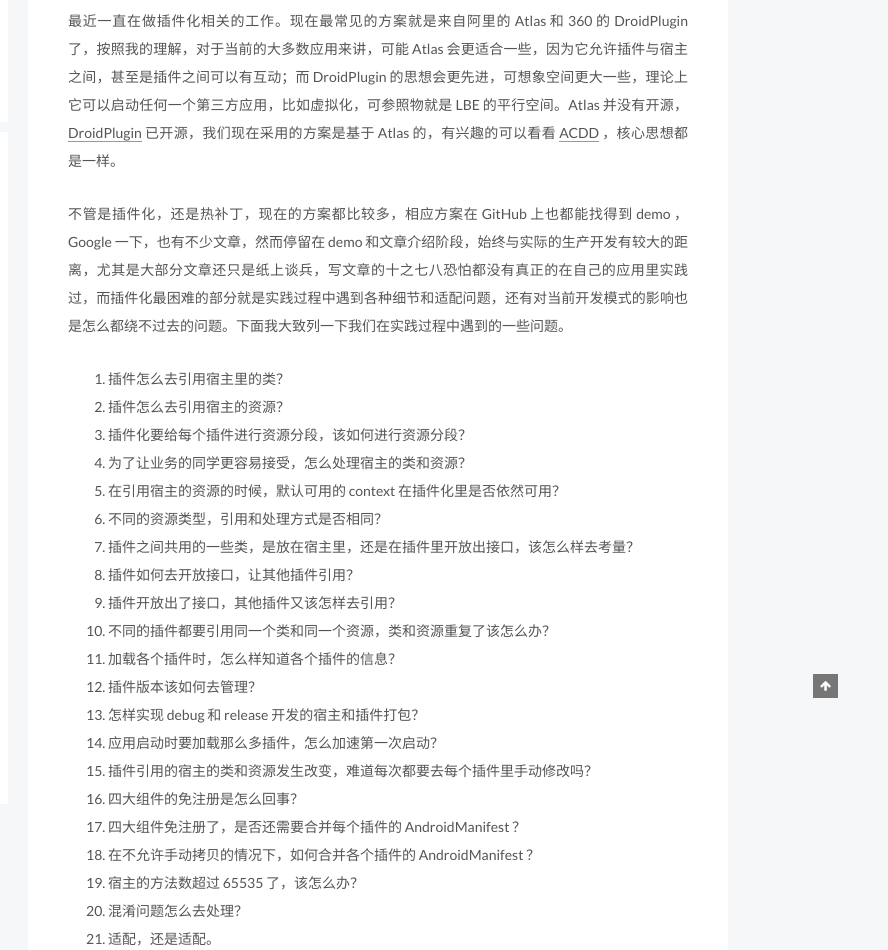
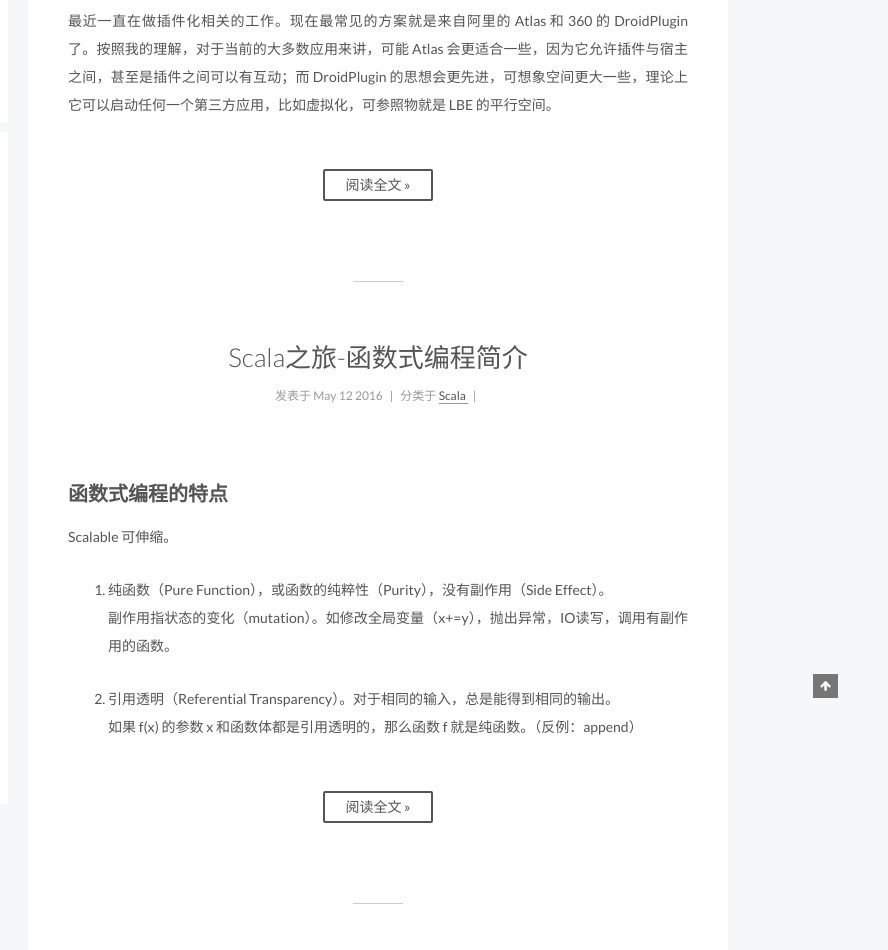
Before and after one commit to cxyxlxdm/cxyxlxdm.github.io, a plain HTML site: page index.html in a window 1280 px wide. Shown: the part 202-1152 px from the top of the page, 392-1280 px from the left. Drawn offline with Linux system fonts and the light colour scheme; some packages are replaced by stand-ins of ours; a script that the page names is missing.

Commit message:
Site updated: 2016-07-24 21:58:06

```diff
--- a/css/main.css
+++ b/css/main.css
@@ -1549,7 +1549,7 @@ pre .javascript .function {
   width: 4px;
   height: 4px;
   border-radius: 50%;
-  background: #ff2bff;
+  background: #3006d2;
 }
 .links-of-blogroll {
   font-size: 13px;
--- a/index.html
+++ b/index.html
@@ -324,35 +324,12 @@
 
 
 
-
-            <p>最近一直在做插件化相关的工作。现在最常见的方案就是来自阿里的 Atlas 和 360 的 DroidPlugin 了，按照我的理解，对于当前的大多数应用来讲，可能 Atlas 会更适合一些，因为它允许插件与宿主之间，甚至是插件之间可以有互动；而 DroidPlugin 的思想会更先进，可想象空间更大一些，理论上它可以启动任何一个第三方应用，比如虚拟化，可参照物就是 LBE 的平行空间。Atlas 并没有开源，<a href="https://github.com/DroidPluginTeam/DroidPlugin" target="_blank" rel="external">DroidPlugin</a> 已开源，我们现在采用的方案是基于 Atlas 的，有兴趣的可以看看 <a href="https://github.com/bunnyblue/ACDD" target="_blank" rel="external">ACDD</a> ，核心思想都是一样。</p>
-<p>不管是插件化，还是热补丁，现在的方案都比较多，相应方案在 GitHub 上也都能找得到 demo ，Google 一下，也有不少文章，然而停留在 demo 和文章介绍阶段，始终与实际的生产开发有较大的距离，尤其是大部分文章还只是纸上谈兵，写文章的十之七八恐怕都没有真正的在自己的应用里实践过，而插件化最困难的部分就是实践过程中遇到各种细节和适配问题，还有对当前开发模式的影响也是怎么都绕不过去的问题。下面我大致列一下我们在实践过程中遇到的一些问题。</p>
-<ol>
-<li>插件怎么去引用宿主里的类？</li>
-<li>插件怎么去引用宿主的资源？</li>
-<li>插件化要给每个插件进行资源分段，该如何进行资源分段？</li>
-<li>为了让业务的同学更容易接受，怎么处理宿主的类和资源？</li>
-<li>在引用宿主的资源的时候，默认可用的 context 在插件化里是否依然可用？</li>
-<li>不同的资源类型，引用和处理方式是否相同？</li>
-<li>插件之间共用的一些类，是放在宿主里，还是在插件里开放出接口，该怎么样去考量？</li>
-<li>插件如何去开放接口，让其他插件引用？</li>
-<li>插件开放出了接口，其他插件又该怎样去引用？</li>
-<li>不同的插件都要引用同一个类和同一个资源，类和资源重复了该怎么办？</li>
-<li>加载各个插件时，怎么样知道各个插件的信息？</li>
-<li>插件版本该如何去管理？</li>
-<li>怎样实现 debug 和 release 开发的宿主和插件打包？</li>
-<li>应用启动时要加载那么多插件，怎么加速第一次启动？</li>
-<li>插件引用的宿主的类和资源发生改变，难道每次都要去每个插件里手动修改吗？</li>
-<li>四大组件的免注册是怎么回事？</li>
-<li>四大组件免注册了，是否还需要合并每个插件的 AndroidManifest ？</li>
-<li>在不允许手动拷贝的情况下，如何合并各个插件的 AndroidManifest ？</li>
-<li>宿主的方法数超过 65535 了，该怎么办？</li>
-<li>混淆问题怎么去处理？</li>
-<li>适配，还是适配。</li>
-</ol>
-<p>实际操作中，因为对开发的影响是不可避免的，多亏了有 gradle ，通过定制 gradle 脚本，插件，甚至是 SDK 组件，很多事情我们可以做到自动化，当然，凡事有利就有弊，在这个过程中，会发现相当多的正常开发遇不到的 gradle 的『bug』，因此，假如 gradle 玩不转，会有很多麻烦。目前大致能想到的就这么多，以后有想到了再补充吧。</p>
-
-
+          <p>最近一直在做插件化相关的工作。现在最常见的方案就是来自阿里的 Atlas 和 360 的 DroidPlugin 了。按照我的理解，对于当前的大多数应用来讲，可能 Atlas 会更适合一些，因为它允许插件与宿主之间，甚至是插件之间可以有互动；而 DroidPlugin 的思想会更先进，可想象空间更大一些，理论上它可以启动任何一个第三方应用，比如虚拟化，可参照物就是 LBE 的平行空间。
+          <div class="post-more-link text-center">
+            <a class="btn" href="/2016/07/24/#more" rel="contents">
+              阅读全文 &raquo;
+            </a>
+          </div>
 
 
     </div>
--- a/sitemap.xml
+++ b/sitemap.xml
@@ -4,7 +4,7 @@
   <url>
     <loc>http://www.easydone.cn/2016/07/24/</loc>
 
-    <lastmod>2016-07-24T13:51:57.000Z</lastmod>
+    <lastmod>2016-07-24T13:56:39.000Z</lastmod>
 
   </url>
 
```
Also changed, not shown: 2016/07/24/index.html (+5 -5 lines), atom.xml (+4 -4 lines), 1 other file.
